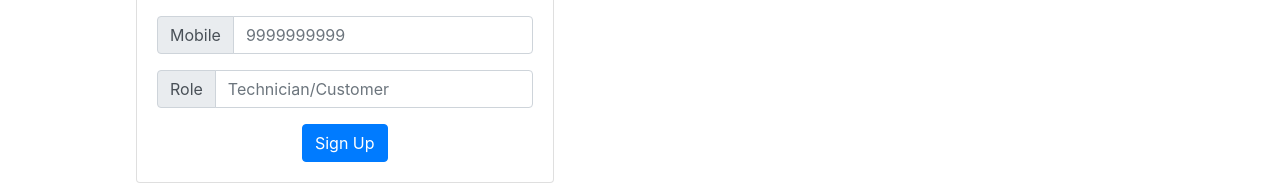
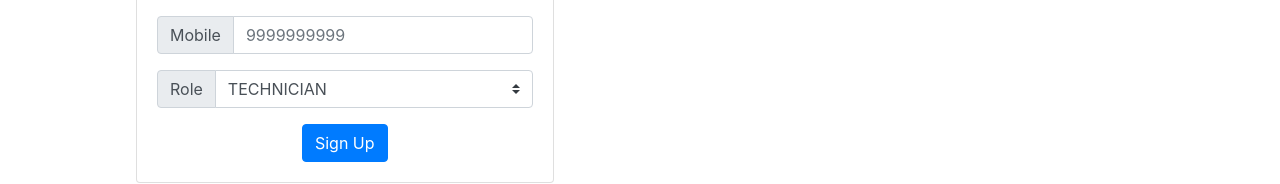
Before and after one commit to ganeshallampalli/hospital-mgmt-ui, a React (Create React App) app: page / in a window 1280 px wide. Both pictures are taken after a click on the tab "Sign Up". Shown: the part 427-611 px from the top of the page. Built offline with nearby package versions, Linux system fonts and the light colour scheme.

Commit message:
:sparkles: refactor(signup): made the role as selection

```diff
--- a/src/Component/LoginComponent.js
+++ b/src/Component/LoginComponent.js
@@ -356,13 +356,18 @@ const LoginComponent = (props) => {
                                                             <Form.Control
                                                                 autoComplete="off"
                                                                 type="text"
+                                                                as="select"
+                                                                custom
                                                                 placeholder="Technician/Customer"
                                                                 aria-describedby="inputGroupPrepend"
                                                                 name="role"
                                                                 value={values.role}
                                                                 onChange={handleChange}
                                                                 isInvalid={!!errors.role}
-                                                            />
+                                                            >
+                                                                <option value="ROLE_TECHNICIAN">TECHNICIAN</option>
+                                                                <option value="ROLE_CUSTOMER">CUSTOMER</option>
+                                                            </Form.Control>
                                                             <Form.Control.Feedback type="invalid">
                                                                 {errors.role}
                                                             </Form.Control.Feedback>
```
